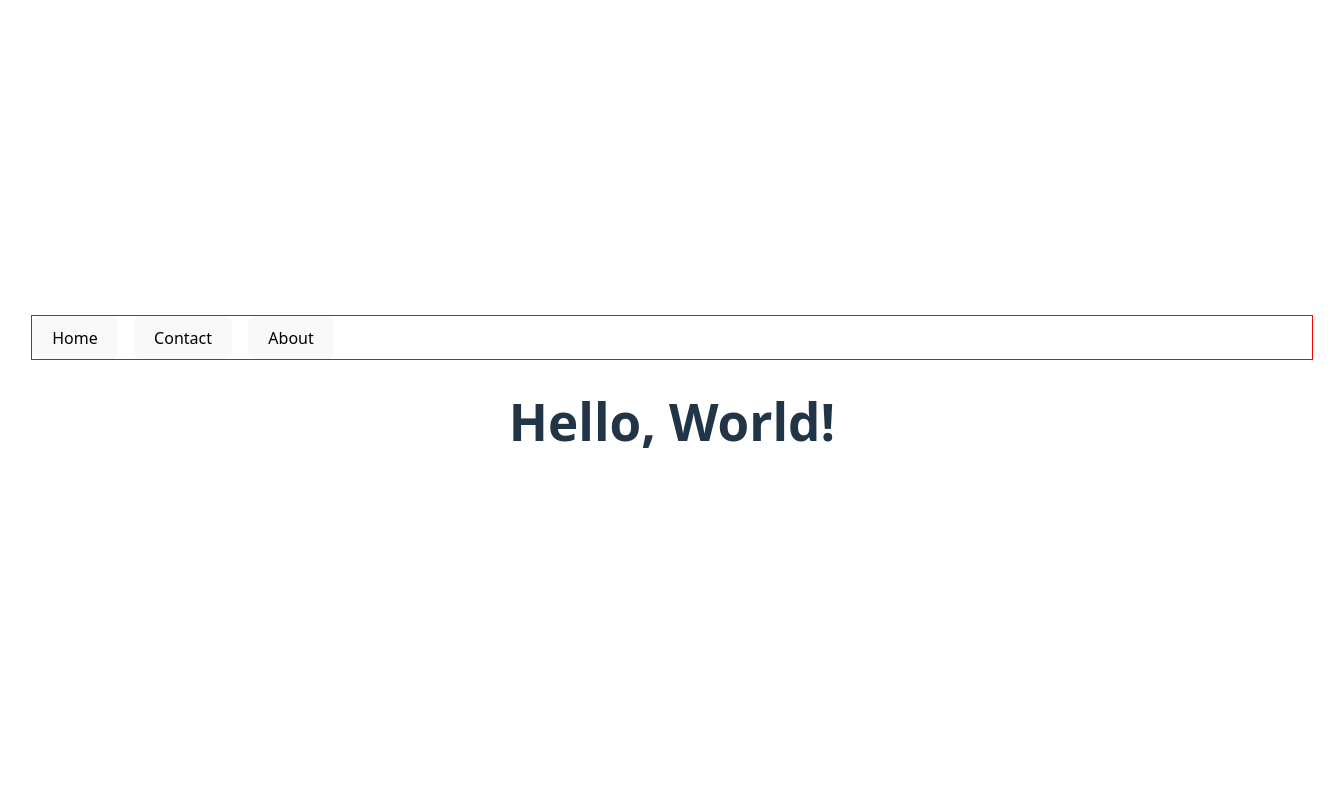
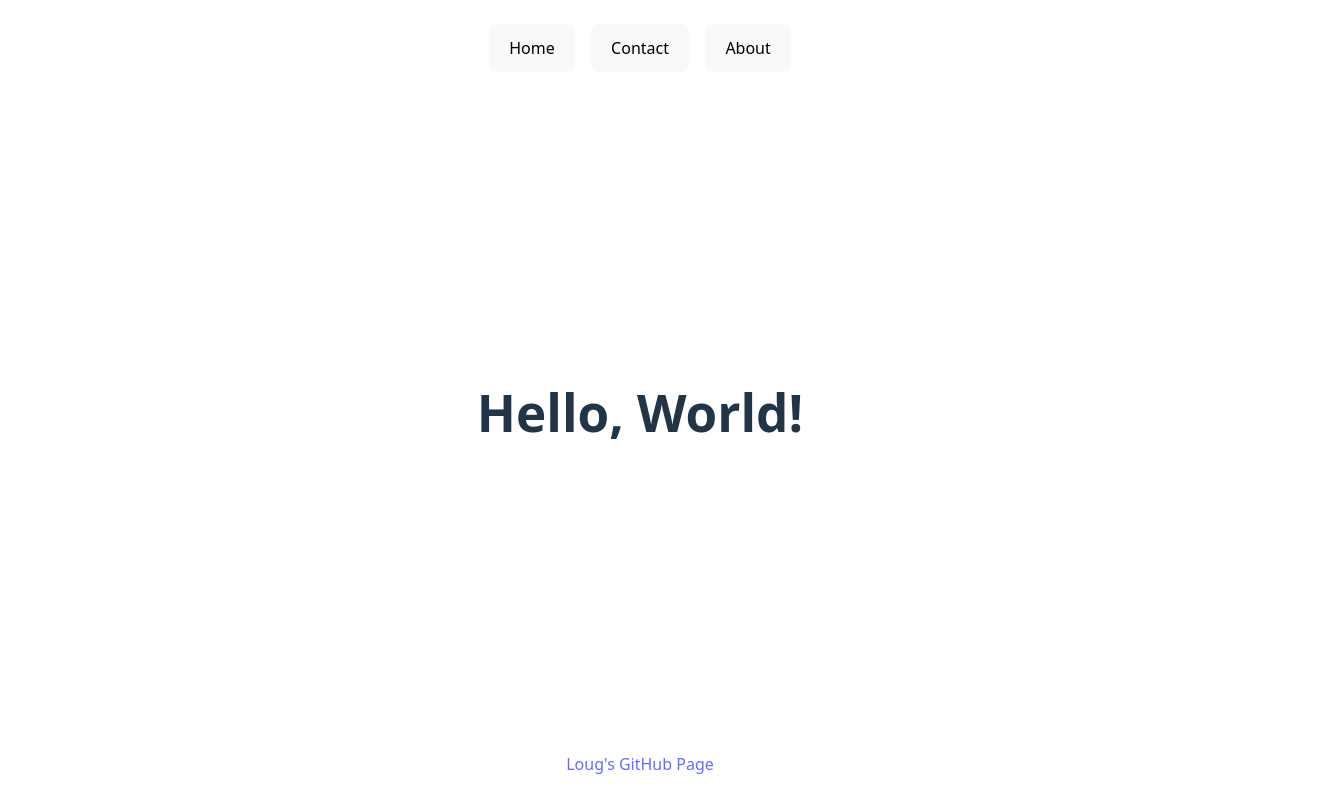
Before and after one commit to Loug522/Svelte-Project, a Svelte app: page / in a window 1280 px wide. Shown: the whole page, 1344 px wide, since content can reach past the window. Built offline with nearby package versions, Linux system fonts and the light colour scheme.

Commit message:
still need to get the grid to work in App

```diff
--- a/index.html
+++ b/index.html
@@ -1,10 +1,10 @@
-<!doctype html>
+<!DOCTYPE html>
 <html lang="en">
   <head>
     <meta charset="UTF-8" />
     <link rel="icon" type="image/svg+xml" href="/vite.svg" />
     <meta name="viewport" content="width=device-width, initial-scale=1.0" />
-    <title>Vite + Svelte</title>
+    <title>Welcome to Loug's Portifolio</title>
   </head>
   <body>
     <div id="app"></div>
--- a/src/App.svelte
+++ b/src/App.svelte
@@ -1,25 +1,34 @@
 <script>
   import Header from "./components/Header.svelte";
+  import Footer from "./components/Footer.svelte";
 </script>
 
-<main>
-  <div class="wrapper">
-    <Header />
+<main class="main-grid">
+  <Header />
+  <div class="hero">
     <h1>Hello, World!</h1>
   </div>
+  <Footer />
 </main>
 
 <style>
-  * {
+  :global(#app, *) {
     box-sizing: border-box;
-  }
-
-  :global(body) {
     margin: 0;
     padding: 0;
   }
 
-  .wrapper {
+  main {
     width: 100vw;
   }
+
+  .main-grid {
+    display: grid;
+    grid-template-rows: 1fr;
+  }
+
+  .hero {
+    height: 85vh;
+    align-content: center;
+  }
 </style>
--- /dev/null
+++ b/src/components/Footer.svelte
@@ -0,0 +1,3 @@
+<footer>
+  <a href="https://github.com/LLouG" target="_blank">Loug's GitHub Page</a>
+</footer>
--- a/src/components/Header.svelte
+++ b/src/components/Header.svelte
@@ -6,9 +6,10 @@
 
 <style>
   nav {
-    outline: 1px solid red;
     display: inline flex;
     gap: 1rem;
-    width: 100vw;
+    justify-content: center;
+    min-height: 3rem;
+    width: 100%;
   }
 </style>
```
